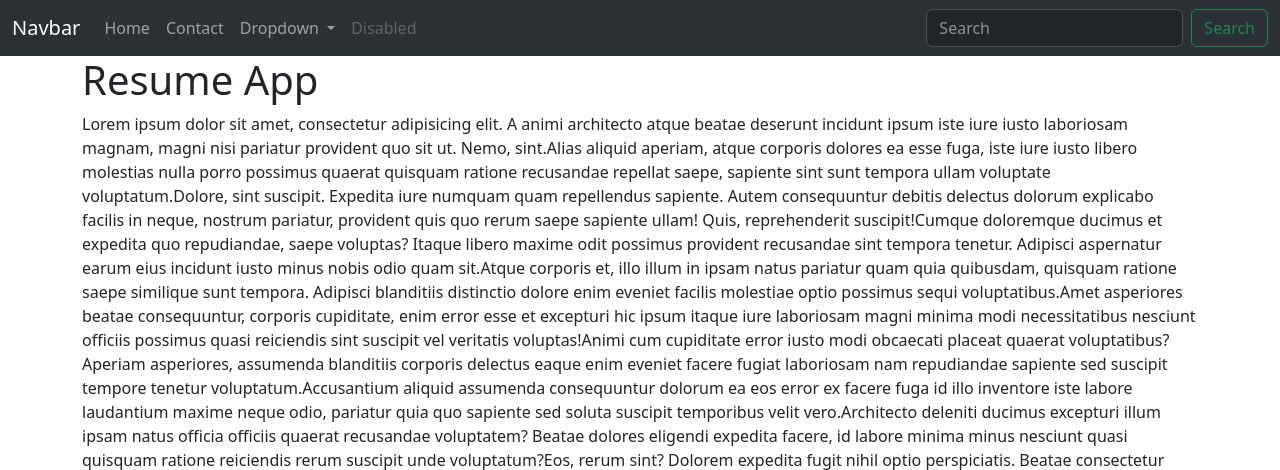
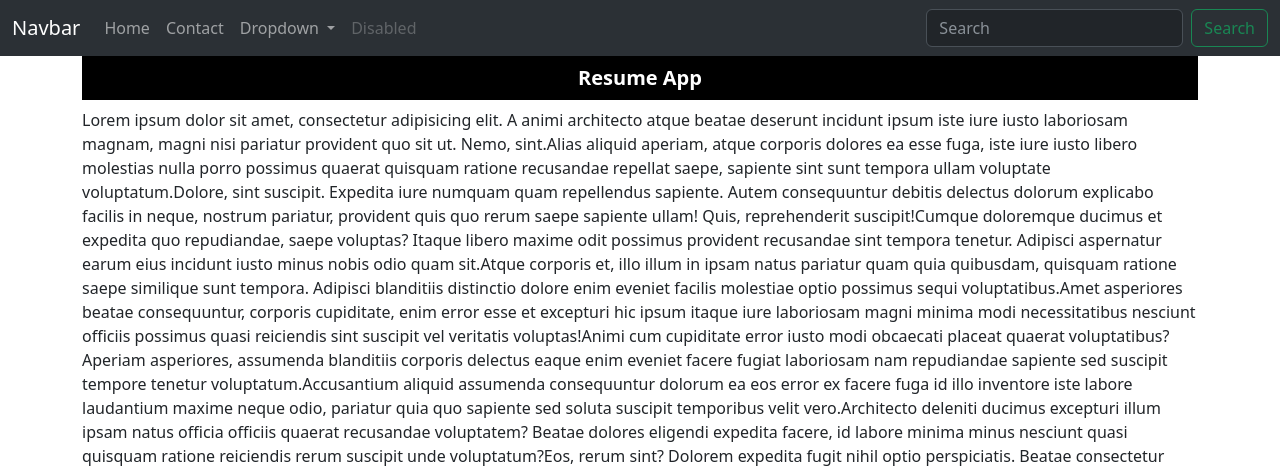
Before and after one commit to turabozan/Resume_Training, a Django app: template templates/index.html in a window 1280 px wide. Shown: the top 470 px of the page. Run offline with Django 4.2, Linux system fonts and the light colour scheme; the template is opened without the code that fills it, so the values that code supplies are empty; grey boxes labelled with a size stand in for pictures from a placeholder-image service; some libraries are stand-ins or nearby versions.

Commit message:
feat: created static-media tags and urls

```diff
--- a/resume/urls.py
+++ b/resume/urls.py
@@ -16,8 +16,15 @@ Including another URLconf
 """
 from django.contrib import admin
 from django.urls import path, include
+from django.conf import  settings
+from django.conf.urls.static import static
 
 urlpatterns = [
     path('admin/', admin.site.urls),
     path('', include('core.urls')),
 ]
+
+
+if settings.DEBUG:
+    urlpatterns += static(settings.MEDIA_URL, document_root=settings.MEDIA_ROOT)
+    urlpatterns += static(settings.STATIC_URL, document_root=settings.STATIC_ROOT)
--- /dev/null
+++ b/static/css/style.css
@@ -0,0 +1,8 @@
+.myHeader{
+    background-color: #000000;
+    color: #ffffff;
+    font-size: 20px;
+    font-weight: bold;
+    padding: 10px;
+    text-align: center;
+}
--- a/templates/includes/head.html
+++ b/templates/includes/head.html
@@ -1,3 +1,4 @@
+{% load static %}
 <head>
     <meta charset="UTF-8">
     <meta name="viewport"
@@ -6,4 +7,6 @@
     <title>Resume App | {{ title }}</title>
     <link href="https://cdn.jsdelivr.net/npm/bootstrap@5.3.0/dist/css/bootstrap.min.css" rel="stylesheet"
           integrity="sha384-9ndCyUaIbzAi2FUVXJi0CjmCapSmO7SnpJef0486qhLnuZ2cdeRhO02iuK6FUUVM" crossorigin="anonymous">
+
+    <link rel="stylesheet" href="{% static 'css/style.css' %}">
 </head>
--- a/templates/index.html
+++ b/templates/index.html
@@ -1,9 +1,10 @@
 {% extends 'layout.html' %}
+{% load static %}
 
 {% block content %}
     <div class="row">
         <div class="col-md-12">
-            <h1>Resume App</h1>
+            <h1 class="myHeader">Resume App</h1>
         </div>
     </div>
     <p>
@@ -12,7 +13,7 @@
     </p>
 
     <div class="card" style="width: 18rem;">
-        <img src="https://placehold.co/600x400" class="card-img-top" alt="...">
+        <img src="{% get_media_prefix %}image.jpg" class="card-img-top" alt="...">
         <div class="card-body">
             <h5 class="card-title">Card title</h5>
             <p class="card-text">Some quick example text to build on the card title and make up the bulk of the card's
```
Also changed, not shown: resume/settings.py (+9 -1 lines), 1 other file.
